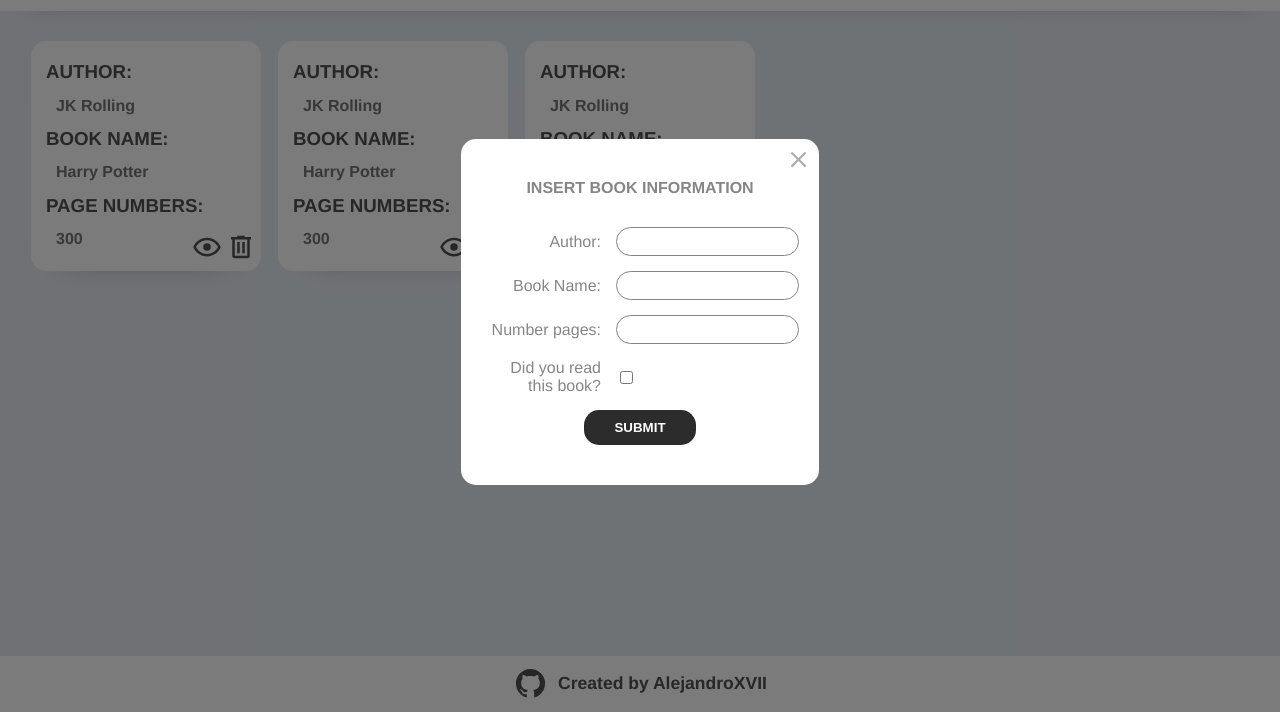
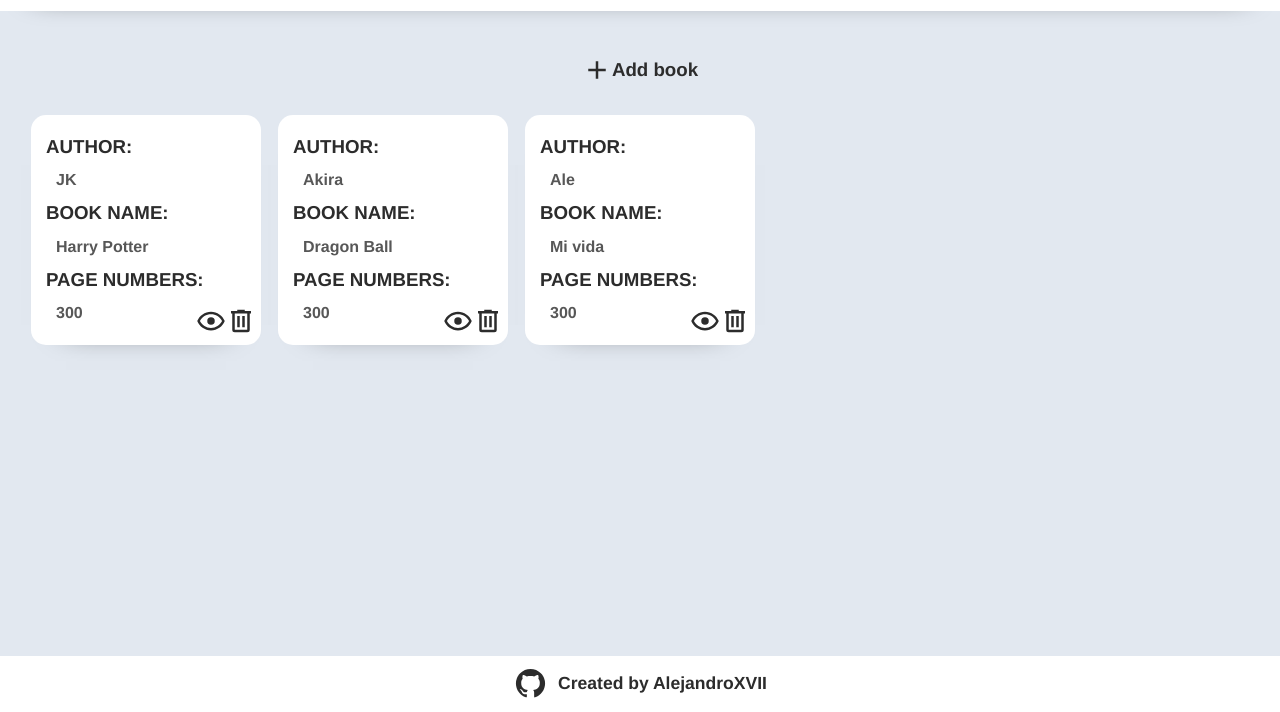
Before and after one commit to AlejandroXVII/library, a plain HTML site: page index.html in a window 1280 px wide. Shown: the part 88-800 px from the top of the page. Drawn offline with Linux system fonts and the light colour scheme.

Commit message:
Create array of objects and show it on cards
Create a array of objects of books and using query selector add each
Book to the cards that are on screen, at this point the books has been
Added manually in the same js file

```diff
--- a/file.js
+++ b/file.js
@@ -0,0 +1,61 @@
+let myLibrary = [];
+
+class book {
+    constructor(author, tittle, pages, read) {
+        this.author = author;
+        this.tittle = tittle;
+        this.pages = pages;
+        this.read = read;
+    }
+}
+
+function addBookToMyLibrary (author,tittle,pages,read){
+    let oneBook = new book(author, tittle, pages, read);
+    myLibrary.push(oneBook);
+}
+
+addBookToMyLibrary("JK","Harry Potter",300,true);
+addBookToMyLibrary("Akira","Dragon Ball",300,true);
+addBookToMyLibrary("Ale","Mi vida",300,false);
+
+console.table(myLibrary);
+
+function showBooksOnScreen(){
+    const bookcase = document.querySelector('#library');
+    myLibrary.forEach(element => {
+        const newBookBox = document.createElement('div');
+        newBookBox.className = "book-box";
+        bookcase.appendChild(newBookBox);
+
+        const tittle1 = document.createElement('h3');
+        tittle1.textContent = "AUTHOR:";
+        newBookBox.appendChild(tittle1);
+        const author = document.createElement('h4');
+        author.textContent = element.author;
+        newBookBox.appendChild(author);
+
+        const tittle2 = document.createElement('h3');
+        tittle2.textContent = "BOOK NAME:";
+        newBookBox.appendChild(tittle2);
+        const tittle = document.createElement('h4');
+        tittle.textContent = element.tittle;
+        newBookBox.appendChild(tittle);
+
+        const tittle3 = document.createElement('h3');
+        tittle3.textContent = "PAGE NUMBERS:";
+        newBookBox.appendChild(tittle3);
+        const pages = document.createElement('h4');
+        pages.textContent = element.pages;
+        newBookBox.appendChild(pages);
+
+        const buttonBox = document.createElement('div');
+        buttonBox.className = "book-box-buttons";
+        newBookBox.appendChild(buttonBox);
+
+        const buttonsPosition = document.querySelector('.book-box-buttons');
+        buttonBox.insertAdjacentHTML("afterend","<div class='book-box-buttons'><span class='eye'><svg xmlns='http://www.w3.org/2000/svg' viewBox='0 0 24 24'><path d='M12,9A3,3 0 0,1 15,12A3,3 0 0,1 12,15A3,3 0 0,1 9,12A3,3 0 0,1 12,9M12,4.5C17,4.5 21.27,7.61 23,12C21.27,16.39 17,19.5 12,19.5C7,19.5 2.73,16.39 1,12C2.73,7.61 7,4.5 12,4.5M3.18,12C4.83,15.36 8.24,17.5 12,17.5C15.76,17.5 19.17,15.36 20.82,12C19.17,8.64 15.76,6.5 12,6.5C8.24,6.5 4.83,8.64 3.18,12Z' /></svg></span><span class='trash'></span><svg xmlns='http://www.w3.org/2000/svg' viewBox='0 0 24 24'><title>trash-can-outline</title><path d='M9,3V4H4V6H5V19A2,2 0 0,0 7,21H17A2,2 0 0,0 19,19V6H20V4H15V3H9M7,6H17V19H7V6M9,8V17H11V8H9M13,8V17H15V8H13Z' /></svg></span></div>")
+
+    });
+}
+
+showBooksOnScreen();
--- a/index.html
+++ b/index.html
@@ -5,6 +5,7 @@
     <meta name="viewport" content="width=device-width, initial-scale=1.0">
     <title>Document</title>
     <link rel="stylesheet" href="style.css">
+    <script src="file.js" defer></script>
 </head>
 <body>
     <header>
@@ -14,43 +15,8 @@
         </div>
     </header>
     <main>
-        <div>
-            <div class="book-box">
-                <h3>AUTHOR:</h3>
-                <h4>JK Rolling</h2>
-                <h3>BOOK NAME:</h3>
-                <h4>Harry Potter</h2>
-                <h3>PAGE NUMBERS:</h3>
-                <h4>300</h2>
-                <div class="book-box-buttons">
-                    <span class="eye"><svg xmlns="http://www.w3.org/2000/svg" viewBox="0 0 24 24"><title>eye-outline</title><path d="M12,9A3,3 0 0,1 15,12A3,3 0 0,1 12,15A3,3 0 0,1 9,12A3,3 0 0,1 12,9M12,4.5C17,4.5 21.27,7.61 23,12C21.27,16.39 17,19.5 12,19.5C7,19.5 2.73,16.39 1,12C2.73,7.61 7,4.5 12,4.5M3.18,12C4.83,15.36 8.24,17.5 12,17.5C15.76,17.5 19.17,15.36 20.82,12C19.17,8.64 15.76,6.5 12,6.5C8.24,6.5 4.83,8.64 3.18,12Z" /></svg></span>
-                    <span class="trash"></span><svg xmlns="http://www.w3.org/2000/svg" viewBox="0 0 24 24"><title>trash-can-outline</title><path d="M9,3V4H4V6H5V19A2,2 0 0,0 7,21H17A2,2 0 0,0 19,19V6H20V4H15V3H9M7,6H17V19H7V6M9,8V17H11V8H9M13,8V17H15V8H13Z" /></svg></span>
-                </div>
-            </div>
-            <div class="book-box">
-                <h3>AUTHOR:</h3>
-                <h4>JK Rolling</h2>
-                <h3>BOOK NAME:</h3>
-                <h4>Harry Potter</h2>
-                <h3>PAGE NUMBERS:</h3>
-                <h4>300</h2>
-                <div class="book-box-buttons">
-                    <span class="eye"><svg xmlns="http://www.w3.org/2000/svg" viewBox="0 0 24 24"><title>eye-outline</title><path d="M12,9A3,3 0 0,1 15,12A3,3 0 0,1 12,15A3,3 0 0,1 9,12A3,3 0 0,1 12,9M12,4.5C17,4.5 21.27,7.61 23,12C21.27,16.39 17,19.5 12,19.5C7,19.5 2.73,16.39 1,12C2.73,7.61 7,4.5 12,4.5M3.18,12C4.83,15.36 8.24,17.5 12,17.5C15.76,17.5 19.17,15.36 20.82,12C19.17,8.64 15.76,6.5 12,6.5C8.24,6.5 4.83,8.64 3.18,12Z" /></svg></span>
-                    <span class="trash"></span><svg xmlns="http://www.w3.org/2000/svg" viewBox="0 0 24 24"><title>trash-can-outline</title><path d="M9,3V4H4V6H5V19A2,2 0 0,0 7,21H17A2,2 0 0,0 19,19V6H20V4H15V3H9M7,6H17V19H7V6M9,8V17H11V8H9M13,8V17H15V8H13Z" /></svg></span>
-                </div>
-            </div>
-            <div class="book-box">
-                <h3>AUTHOR:</h3>
-                <h4>JK Rolling</h2>
-                <h3>BOOK NAME:</h3>
-                <h4>Harry Potter</h2>
-                <h3>PAGE NUMBERS:</h3>
-                <h4>300</h2>
-                <div class="book-box-buttons">
-                    <span class="eye"><svg xmlns="http://www.w3.org/2000/svg" viewBox="0 0 24 24"><title>eye-outline</title><path d="M12,9A3,3 0 0,1 15,12A3,3 0 0,1 12,15A3,3 0 0,1 9,12A3,3 0 0,1 12,9M12,4.5C17,4.5 21.27,7.61 23,12C21.27,16.39 17,19.5 12,19.5C7,19.5 2.73,16.39 1,12C2.73,7.61 7,4.5 12,4.5M3.18,12C4.83,15.36 8.24,17.5 12,17.5C15.76,17.5 19.17,15.36 20.82,12C19.17,8.64 15.76,6.5 12,6.5C8.24,6.5 4.83,8.64 3.18,12Z" /></svg></span>
-                    <span class="trash"></span><svg xmlns="http://www.w3.org/2000/svg" viewBox="0 0 24 24"><title>trash-can-outline</title><path d="M9,3V4H4V6H5V19A2,2 0 0,0 7,21H17A2,2 0 0,0 19,19V6H20V4H15V3H9M7,6H17V19H7V6M9,8V17H11V8H9M13,8V17H15V8H13Z" /></svg></span>
-                </div>
-            </div>
+        <div id="library">
+
             <div id="add-new-book">
                 <svg xmlns="http://www.w3.org/2000/svg" viewBox="0 0 24 24"><title>plus</title><path d="M19,13H13V19H11V13H5V11H11V5H13V11H19V13Z" /></svg>
                 <h3>Add book</h3>
@@ -78,7 +44,7 @@
                     <input id="n-pages" name="n-pages" required />
 
                     <label for="book-read">Did you read this book?</label>
-                    <input type="checkbox" id="book-read" name="book-read" required />
+                    <input type="checkbox" id="book-read" name="book-read"/>
 
                 <button>SUBMIT</button>
             </form>
--- a/style.css
+++ b/style.css
@@ -44,12 +44,12 @@ main{
     >div{
         display: grid;
         grid-template-columns: repeat(auto-fit, minmax(230px, 1fr));
+        grid-template-rows: repeat(auto-fill, 1fr);
         align-items: center;
         justify-items: center;
         gap: 15px;
     }
     .book-box{
-        position: relative;
         display: grid;
         grid-template-columns: 1f;
         grid-template-rows: repeat(6, 1fr);
@@ -60,6 +60,7 @@ main{
         box-shadow: var(--shadow);
         background-color: white;
         padding: 15px;
+        position: relative;
         h3 {
             margin: 0;
         }
@@ -83,7 +84,9 @@ main{
         justify-content: center;
         align-items: center;
         grid-column: 1 / -1;
-        grid-row: -1 / 0;
+        grid-row: -2 / -1;
+        bottom: 0;
+        right: 0;
         svg {
             height: 30px;
         }
@@ -101,7 +104,7 @@ footer{
 }
 
 #book-form {
-    display: grid;
+    display: none;
     height: 100%;
     width: 100%;
     grid-template-columns: 1fr auto 1fr;
```
